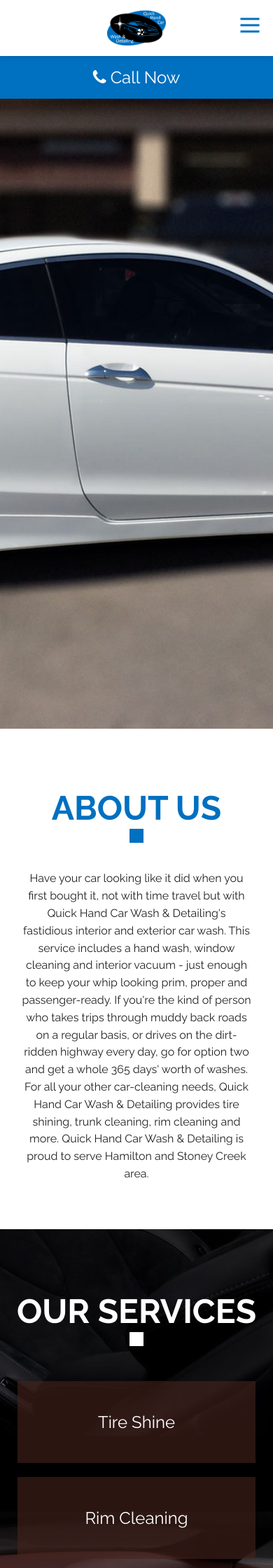
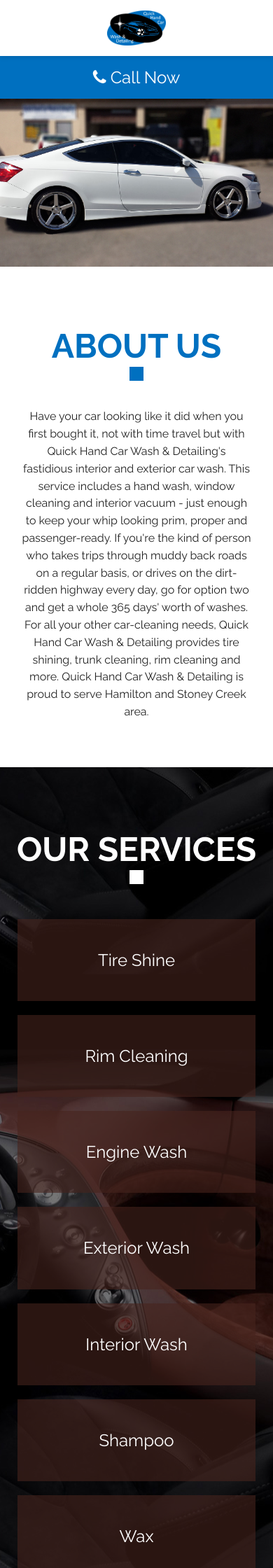
Before and after one commit to qhcw/website, a Jekyll site: the page built from index.markdown, in a window 390 px wide. Shown: the top 2240 px of the page at 70% size. Built offline with Jekyll 4.4.1, drawn with Linux system fonts in a browser that asks for light colours; nearby versions of some CDN libraries.

Commit message:
mobile tweaks

```diff
--- a/about.markdown
+++ /dev/null
@@ -1,6 +0,0 @@
----
-title: About
-date: 2016-10-02 20:00:00 Z
----
-
-Hello
--- a/css/main.scss
+++ b/css/main.scss
@@ -192,7 +192,8 @@ $on-laptop:        800px;
     top: 7px;
     right: 0;
     outline: none;
-    border: none
+    border: none;
+    display: none !important;
 }
 
 #nav-toggle.is-open {
@@ -419,6 +420,13 @@ section .container {
     height: 100%;
 }
 
+@media (max-width: 767px) {
+    .welcome .slider, .welcome {
+        min-height: 240px;
+        height: 240px;
+    }
+}
+
 .about-section {
     padding: 30px 0;
 }
```
